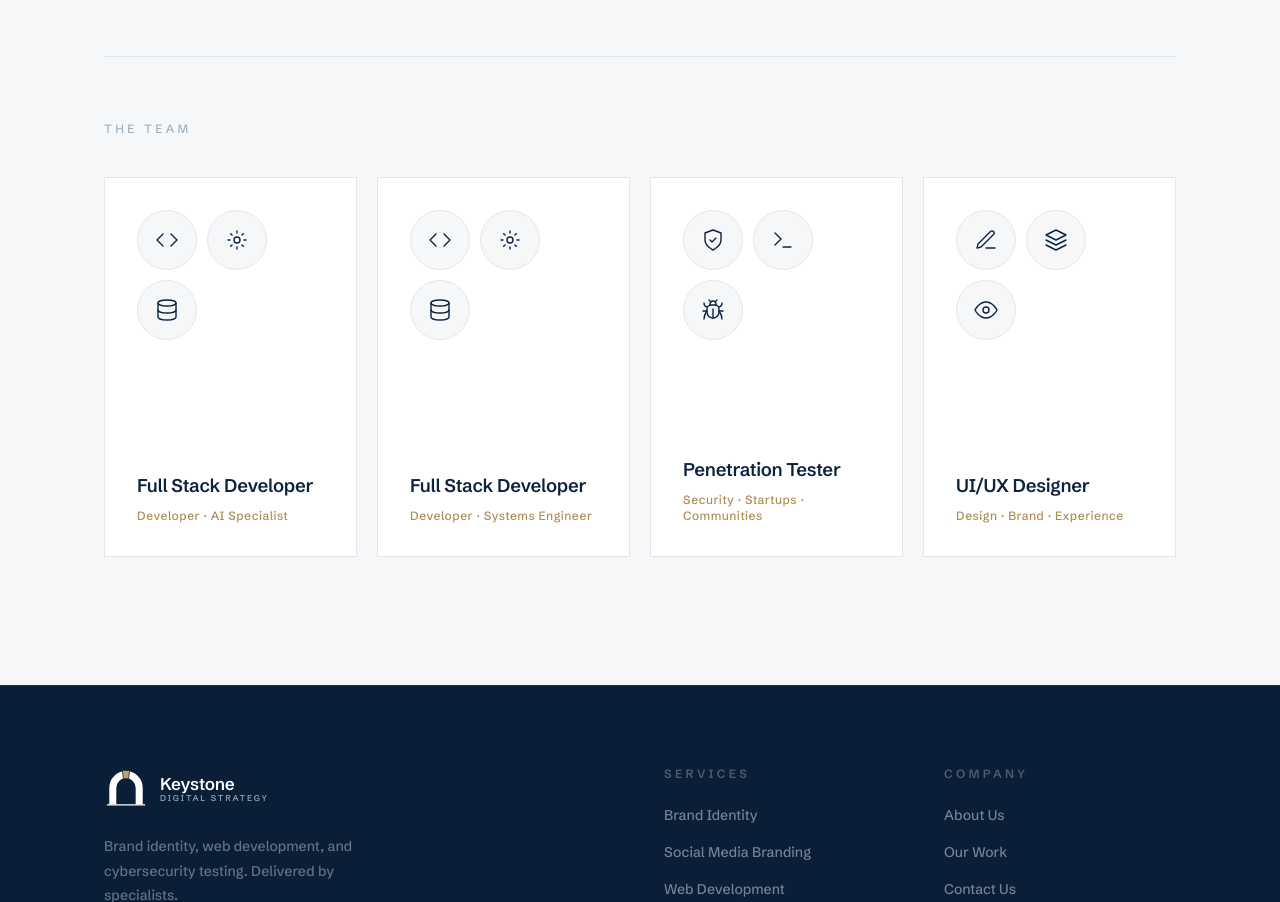
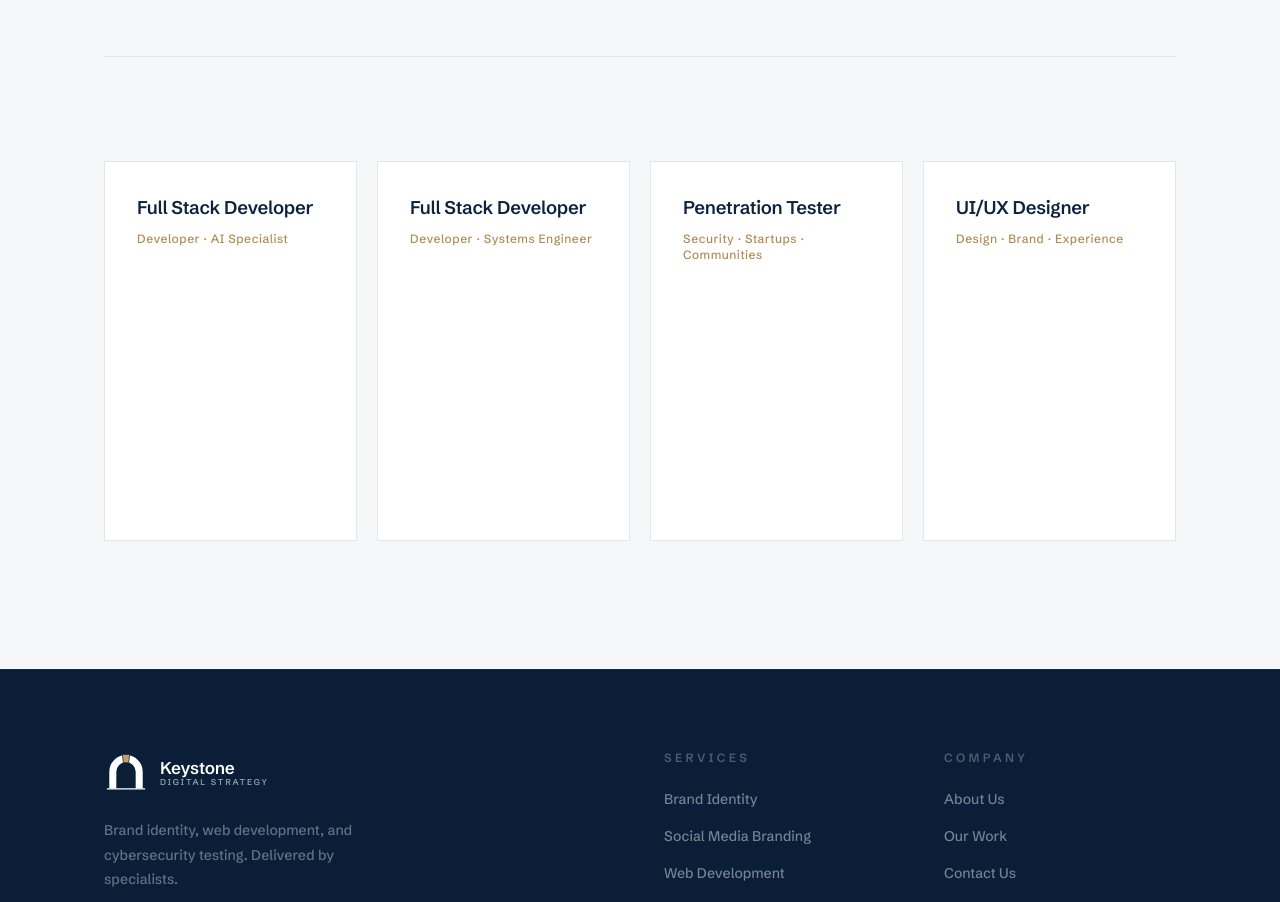
Before and after one commit to uffbilxl/keystone-digital-strategy, a Next.js app: page /about in a window 1280 px wide. Shown: the part 860-1762 px from the top of the page. Built offline with nearby package versions, Linux system fonts and the light colour scheme.

Commit message:
Remove team card icons and The Team label

```diff
--- a/src/components/sections/About.tsx
+++ b/src/components/sections/About.tsx
@@ -143,27 +143,6 @@ function FlipCard({ member, index, inView }: { member: TeamMember; index: number
             justifyContent: "space-between",
           }}
         >
-          {/* Icons row */}
-          <div style={{ display: "flex", gap: "10px", flexWrap: "wrap" }}>
-            {member.icons.map((Icon, i) => (
-              <div
-                key={i}
-                className="icon-circle"
-                style={{
-                  borderRadius: "50%",
-                  background: "var(--paper)",
-                  border: "1px solid var(--hair)",
-                  display: "flex",
-                  alignItems: "center",
-                  justifyContent: "center",
-                  color: "#0C2340",
-                }}
-              >
-                <Icon size={24} />
-              </div>
-            ))}
-          </div>
-
           <div>
             <p className="font-semibold mb-2" style={{ color: "var(--navy)", fontSize: "1.15rem", letterSpacing: "-0.015em" }}>
               {member.role}
@@ -286,16 +265,7 @@ export function About() {
 
         {/* Team */}
         <div className="pt-16">
-          <motion.div
-            initial={{ opacity: 0 }}
-            animate={inView ? { opacity: 1 } : {}}
-            transition={{ duration: 0.5, delay: 0.15 }}
-            className="flex items-end justify-between mb-10"
-          >
-            <p className="text-xs font-medium uppercase" style={{ color: "var(--mist)", letterSpacing: "0.28em" }}>
-              The Team
-            </p>
-          </motion.div>
+          <div className="mb-10" />
 
           <div className="grid grid-cols-1 md:grid-cols-2 lg:grid-cols-4 gap-5">
             {team.map((member, i) => (
```
